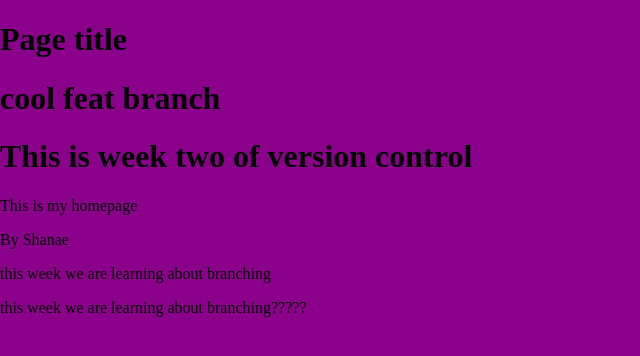
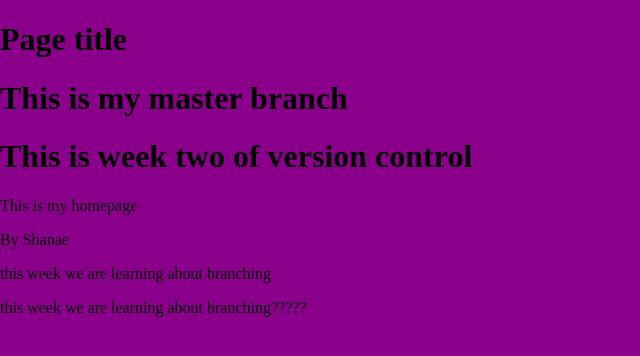
Before and after one commit to SLaPean123456789/vcwk1website, a plain HTML site: page index.html in a window 1280 px wide. Shown: the whole page, without its empty margins (0-640 px from the left). Drawn offline with nearby package versions, Linux system fonts and the light colour scheme.

Commit message:
anged the branch name
canged the name

```diff
--- a/index.html
+++ b/index.html
@@ -19,7 +19,7 @@
     <nav id="pageNav">
     </nav>
     <main>
-        <h1>cool feat branch</h1>
+        <h1>This is my master branch</h1>
 
         <h1>This is week two of version control</h1>
         <p>This is my homepage</p>
```
